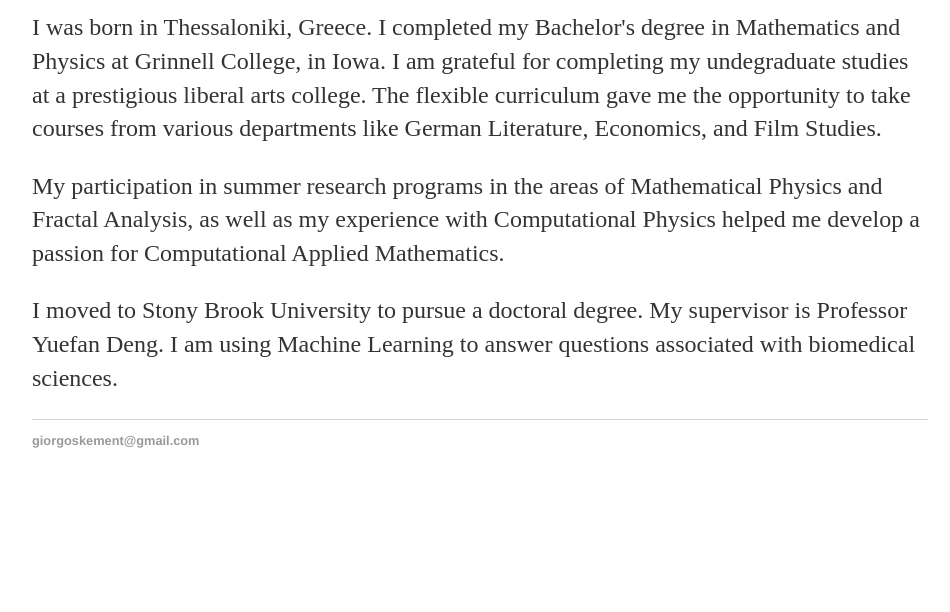
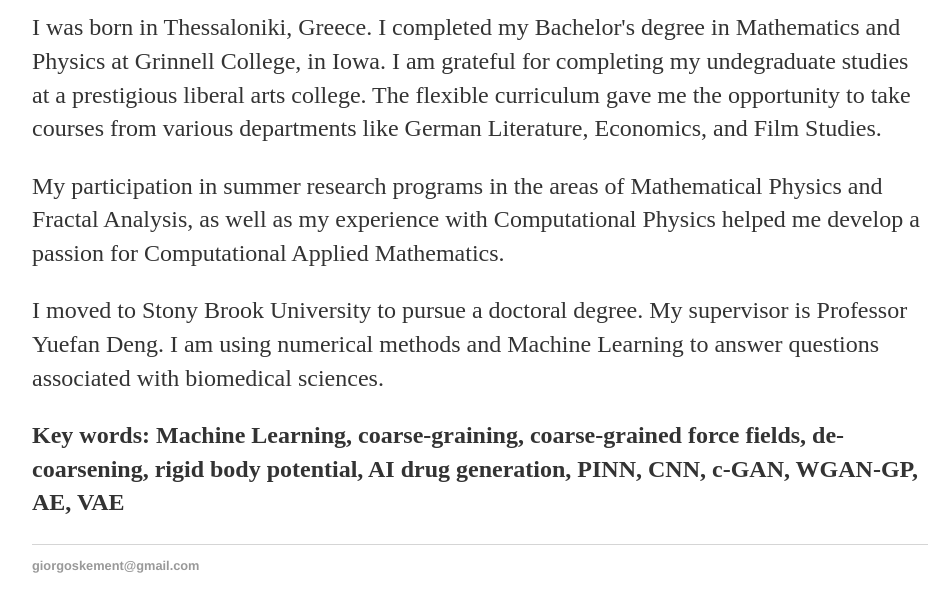
Before and after one commit to gkementzidis/gkementzidis, a plain HTML site: page about.html in a window 1280 px wide. Shown: the part 186-798 px from the top of the page, without its empty margins (160-1110 px from the left). Drawn offline with Linux system fonts and the light colour scheme.

Commit message:
Update about.html

```diff
--- a/about.html
+++ b/about.html
@@ -20,8 +20,10 @@
          like German Literature, Economics, and Film Studies.</p>
       <p>My participation in summer research programs in the areas of Mathematical Physics and Fractal Analysis, as well as my experience
          with Computational Physics helped me develop a passion for Computational Applied Mathematics.</p>
-      <p>I moved to Stony Brook University to pursue a doctoral degree. My supervisor is Professor Yuefan Deng. I am using Machine Learning to answer
-      questions associated with biomedical sciences.</p>
+      <p>I moved to Stony Brook University to pursue a doctoral degree. My supervisor is Professor Yuefan Deng. I am using numerical methods and Machine Learning
+         to answer questions associated with biomedical sciences.</p>
+      <p><b>Key words: Machine Learning, coarse-graining, coarse-grained force fields, de-coarsening, rigid body potential, AI drug generation, PINN,
+         CNN, c-GAN, WGAN-GP, AE, VAE</b></p>
    </div>
    <footer>
       <ul>
```
